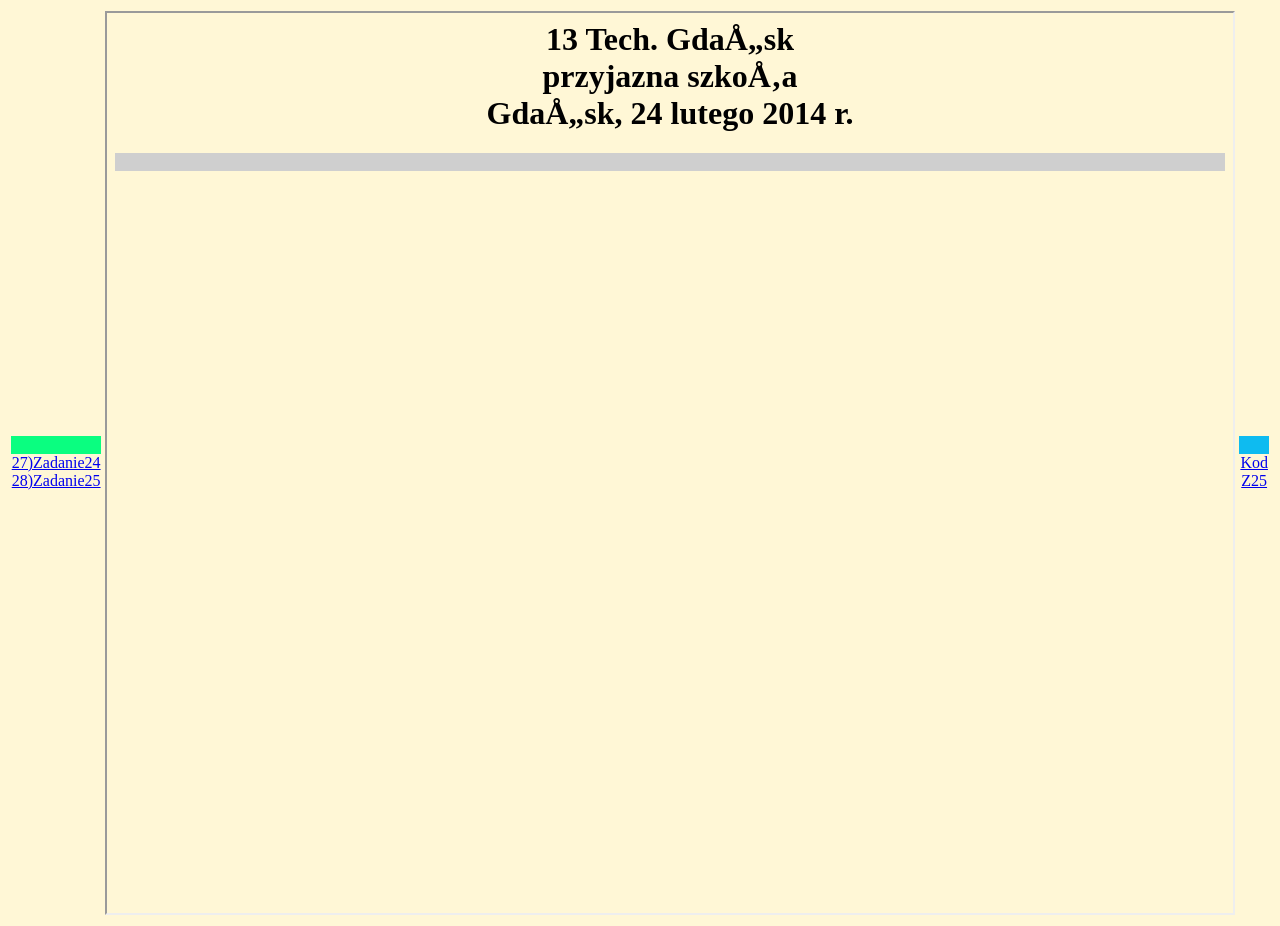
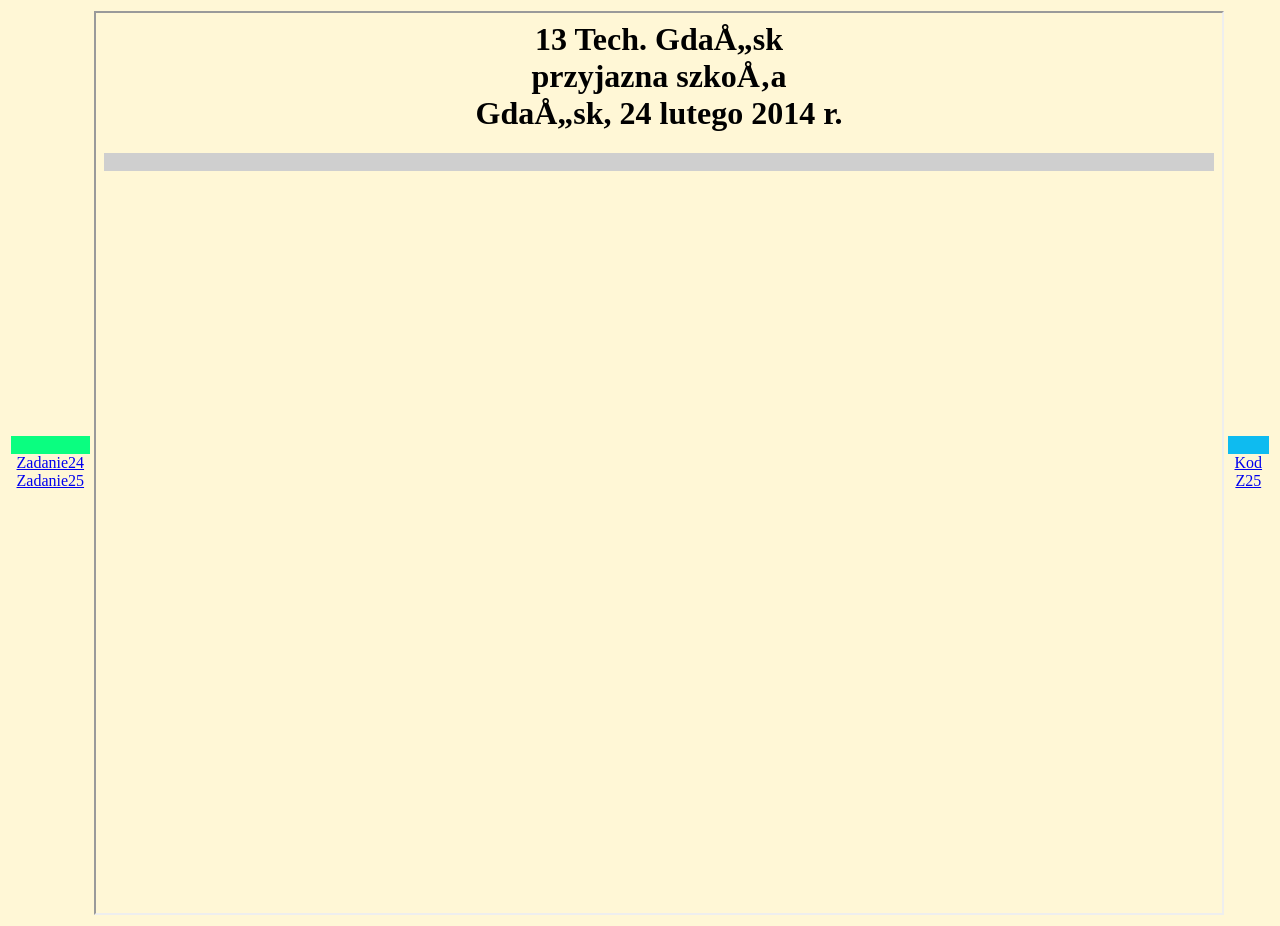
Before and after one commit to danbuck231/24-25, a plain HTML site: page index.html in a window 1280 px wide. Drawn offline with Linux system fonts and the light colour scheme.

Commit message:
index.html

```diff
--- a/index.html
+++ b/index.html
@@ -16,8 +16,8 @@
 				<marquee bgcolor="#0afe80">Linki Do Zadań</marquee>
 				<br>
 
-				<a href="zadanie24_buck.html" target="strony"> 27)Zadanie24</a><br>
-				<a href="buck_z25.html" target="strony"> 	   28)Zadanie25</a><br>
+				<a href="zadanie24_buck.html" target="strony"> Zadanie24</a><br>
+				<a href="buck_z25.html" target="strony">Zadanie25</a><br>
 			</td>
 
 			<td align="center"><iframe width="1126px" height="900px" name="strony" src="start.html" border="0"></iframe>
```
